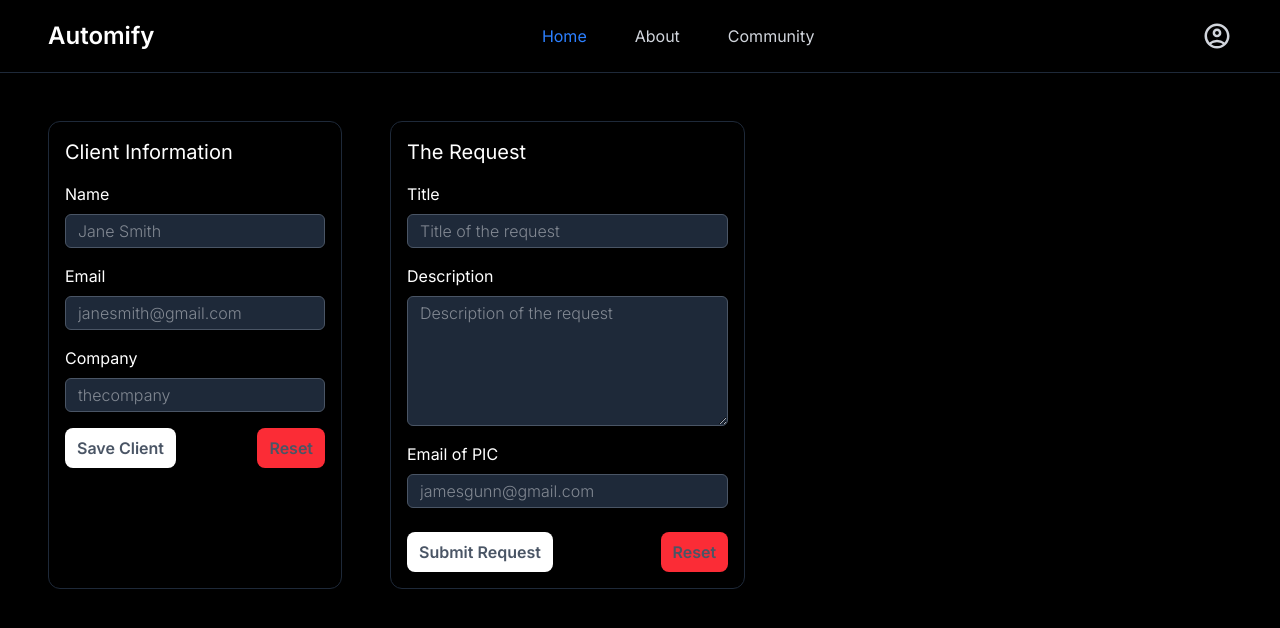
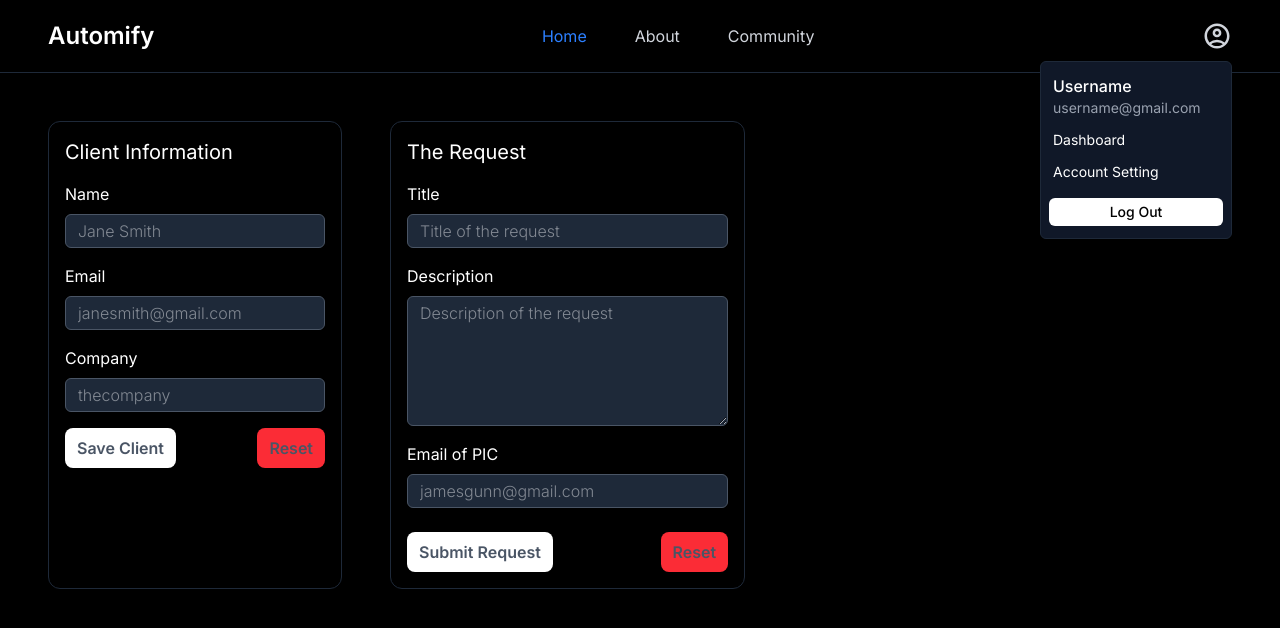
Before and after one commit to ivanosky144/automify, a Next.js app in the folder web/: page /ticket in a window 1280 px wide. Both pictures are taken after a click on the icon 1216 px from the left and 36 px from the top of the page. Shown: the top 628 px of the page. Built offline with nearby package versions, Linux system fonts and the light colour scheme.

Commit message:
feat: add account setting popup

```diff
--- a/web/src/components/Navbar.tsx
+++ b/web/src/components/Navbar.tsx
@@ -1,9 +1,10 @@
 import { MdOutlineAccountCircle } from "react-icons/md";
 import { useRouter } from "next/router";
-import React from "react";
+import React, { useState } from "react";
 
-export default function Navbar(){
+export default function Navbar() {
   const router = useRouter();
+  const [isClicked, setIsClicked] = useState(false);
 
   const getLinkClass = (path: string): string =>
     router.pathname === path
@@ -11,35 +12,39 @@ export default function Navbar(){
       : "text-gray-300 hover:text-white cursor-pointer";
 
   return (
-    <div className="py-5 px-12 flex items-center justify-between bg-black border-b-1 border-gray-800">
+    <div className="py-5 px-12 flex items-center justify-between bg-black border-b border-gray-800 relative z-40">
       <h2 className="text-white font-semibold text-2xl">Automify</h2>
       <div className="flex gap-12">
-        <p
-          className={getLinkClass("/ticket")}
-          onClick={() => {
-            router.push("/ticket");
-          }}
-        >
+        <p className={getLinkClass("/ticket")} onClick={() => router.push("/ticket")}>
           Home
         </p>
-        <p
-          className={getLinkClass("/about")}
-          onClick={() => {
-            router.push("/about");
-          }}
-        >
+        <p className={getLinkClass("/about")} onClick={() => router.push("/about")}>
           About
         </p>
-        <p
-          className={getLinkClass("/community")}
-          onClick={() => {
-            router.push("/community");
-          }}
-        >
+        <p className={getLinkClass("/community")} onClick={() => router.push("/community")}>
           Community
         </p>
       </div>
-      <MdOutlineAccountCircle className="text-gray-300 cursor-pointer text-3xl" />
+      <div className="relative">
+        <MdOutlineAccountCircle
+          className="text-gray-300 cursor-pointer text-3xl"
+          onClick={() => setIsClicked(!isClicked)}
+        />
+
+        {isClicked && (
+          <div className="absolute top-10 right-0 w-48 bg-gray-900 rounded-md border border-gray-800 py-3 shadow-lg z-50">
+            <div className="flex flex-col px-3">
+              <p className="text-white font-medium">Username</p>
+              <p className="text-gray-400 text-sm">username@gmail.com</p>
+            </div>
+            <div className="px-2 mt-2 flex flex-col gap-1">
+              <div className="px-1 py-1 text-white hover:bg-gray-800 text-sm cursor-pointer cursor-pointer rounded-md">Dashboard</div>
+              <div className="px-1 py-1 text-white hover:bg-gray-800 text-sm cursor-pointer cursor-pointer rounded-md">Account Setting</div>
+              <button className="px-1 py-1 text-center text-black bg-white rounded-md cursor-pointer hover:bg-gray-100 mt-2 text-sm font-medium">Log Out</button>
+            </div>
+          </div>
+        )}
+      </div>
     </div>
   );
 };
--- a/web/src/pages/ticket/index.tsx
+++ b/web/src/pages/ticket/index.tsx
@@ -2,7 +2,7 @@ import Navbar from "@/components/Navbar";
 
 export default function index() {
     return (
-        <div className="bg-black h-screen">
+        <div className="bg-black h-screen relative">
             <Navbar />
             <div className="flex gap-12 p-12">
                 <div className="rounded-xl border-1 border-gray-800 p-4 flex flex-col gap-4">
```
